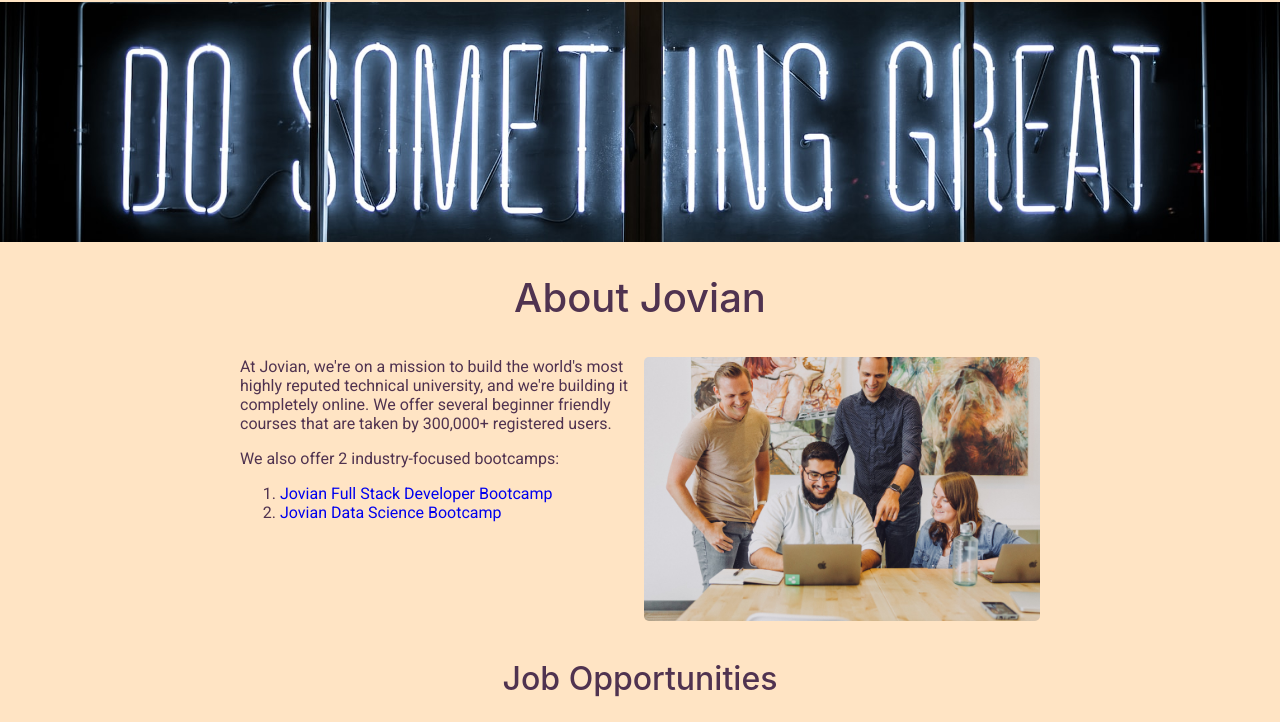
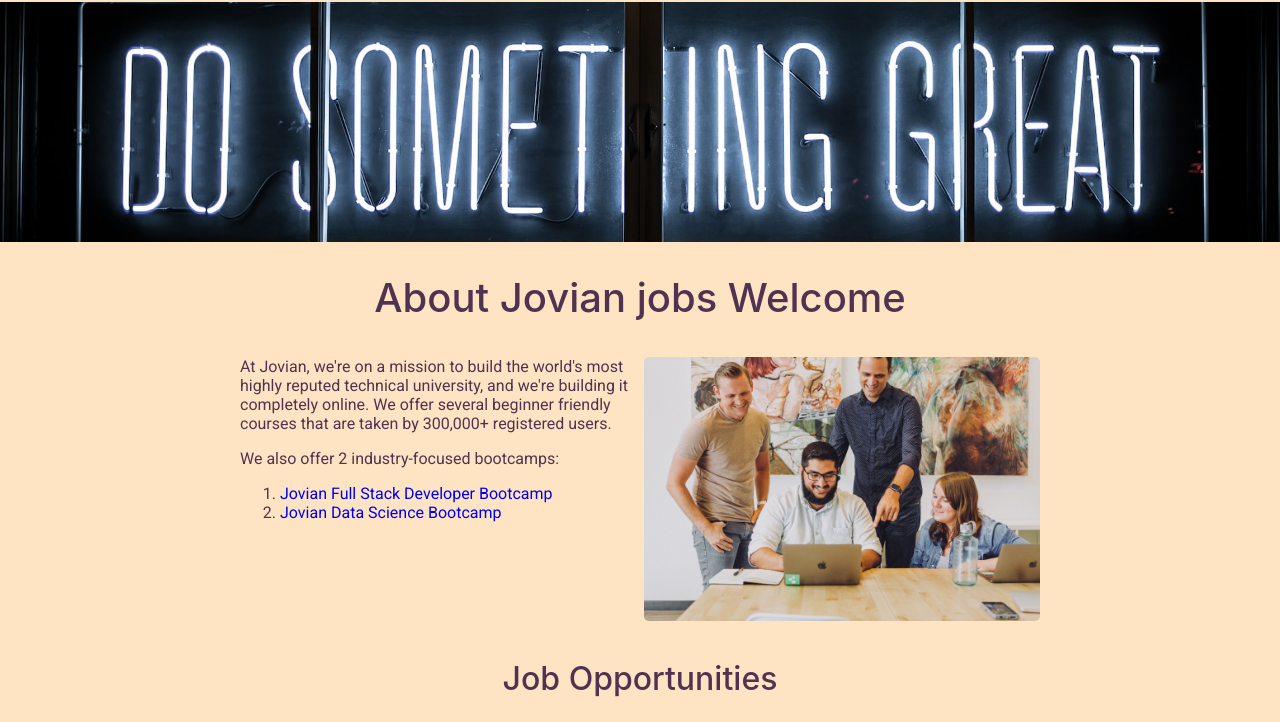
Before and after one commit to FaisalbaigKTK/jovian-careers-site-live, a plain HTML site: page src/index.html in a window 1280 px wide. Shown: the part 48-770 px from the top of the page. Drawn offline with Linux system fonts and the light colour scheme.

Commit message:
title was changed

```diff
--- a/src/index.html
+++ b/src/index.html
@@ -19,7 +19,8 @@
     </div>
     <img id="banner" src="banner.jpg" alt="Banner" height="240">
     <h1>
-        About Jovian
+        About Jovian jobs
+        Welcome
     </h1>
 
     <div id="about">
```
